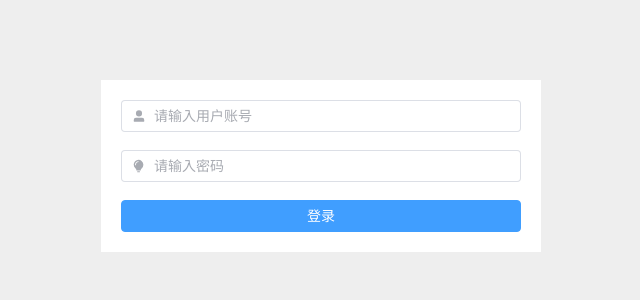
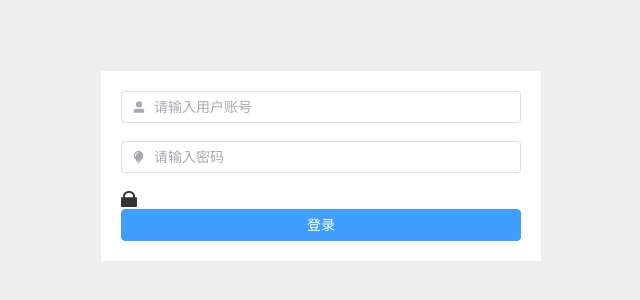
Before and after one commit to xiaduanjian/vue3TsTemplate, a Vue app: page /login in a window 1280 px wide. Shown: the part 234-534 px from the top of the page, without its empty margins (319-959 px from the left). Built offline with nearby package versions, Linux system fonts and the light colour scheme.

Commit message:
引入SVG icon

```diff
--- a/components.d.ts
+++ b/components.d.ts
@@ -12,6 +12,7 @@ declare module '@vue/runtime-core' {
     ElInput: typeof import('element-plus/es')['ElInput']
     RouterLink: typeof import('vue-router')['RouterLink']
     RouterView: typeof import('vue-router')['RouterView']
+    SvgIcon: typeof import('./src/components/SvgIcon/index.vue')['default']
   }
 }
 
--- a/package.json
+++ b/package.json
@@ -20,6 +20,7 @@
   },
   "dependencies": {
     "@element-plus/icons-vue": "^1.1.4",
+    "@vueuse/core": "^8.3.1",
     "axios": "^0.27.2",
     "element-plus": "^2.1.11",
     "js-cookie": "^3.0.1",
@@ -52,6 +53,7 @@
     "unplugin-auto-import": "^0.7.1",
     "unplugin-vue-components": "^0.19.3",
     "vite": "^2.9.5",
+    "vite-plugin-svg-icons": "^2.0.1",
     "vue-tsc": "^0.34.7"
   }
 }
--- /dev/null
+++ b/src/components/SvgIcon/index.vue
@@ -0,0 +1,57 @@
+<!--
+ * @Author: xia.duanjian
+ * @Date: 2022-05-02 15:24:47
+ * @LastEditors: xia.duanjian
+ * @LastEditTime: 2022-05-02 15:47:23
+ * @Description: 注册自定义图标
+-->
+<template>
+  <svg :class="svgClass" aria-hidden="true">
+    <use :xlink:href="iconName" :fill="color" />
+  </svg>
+</template>
+
+<script setup lang="ts">
+import { computed } from 'vue';
+const props = defineProps({
+  iconClass: {
+    type: String,
+    required: true
+  },
+  className: {
+    type: String,
+    default: ''
+  },
+  color: {
+    type: String,
+    default: '#333'
+  }
+});
+const iconName = computed(() => {
+  return `#icon-${props.iconClass}`;
+});
+const svgClass = computed(() => {
+  if (props.className) {
+    return `svg-icon ${props.className}`;
+  }
+  return 'svg-icon';
+});
+</script>
+
+<style scope lang="scss">
+.sub-el-icon,
+.nav-icon {
+  display: inline-block;
+  font-size: 15px;
+  margin-right: 12px;
+  position: relative;
+}
+
+.svg-icon {
+  width: 1em;
+  height: 1em;
+  position: relative;
+  fill: currentColor;
+  vertical-align: -2px;
+}
+</style>
--- /dev/null
+++ b/src/components/SvgIcon/svgicon.ts
@@ -0,0 +1,16 @@
+/*
+ * @Author: xia.duanjian
+ * @Date: 2022-05-02 15:15:43
+ * @LastEditors: xia.duanjian
+ * @LastEditTime: 2022-05-02 15:24:08
+ * @Description: 注册所有 @element-plus/icons-vue 图标
+ */
+import * as ElementPlusIconsVue from '@element-plus/icons-vue';
+import { App } from 'vue';
+export default {
+  install: (app: App<Element>) => {
+    for (const [key, component] of Object.entries(ElementPlusIconsVue)) {
+      app.component(key, component);
+    }
+  }
+};
--- a/src/main.ts
+++ b/src/main.ts
@@ -2,18 +2,19 @@
  * @Author: xia.duanjian
  * @Date: 2022-04-30 14:05:11
  * @LastEditors: xia.duanjian
- * @LastEditTime: 2022-05-01 17:08:48
+ * @LastEditTime: 2022-05-02 15:33:12
  * @Description: file content
  */
 import { createApp } from 'vue';
 import App from './App.vue';
 import { initRouter } from './router';
-import * as ElementPlusIconsVue from '@element-plus/icons-vue';
 const app = createApp(App);
 // 初始化路由
 initRouter(app);
 // 注册所有图标
-for (const [key, component] of Object.entries(ElementPlusIconsVue)) {
-  app.component(key, component);
-}
+import 'virtual:svg-icons-register';
+import SvgIcon from '@/components/SvgIcon/index.vue';
+import elementIcons from '@/components/SvgIcon/svgicon';
+app.component('SvgIcon', SvgIcon);
+app.use(elementIcons);
 app.mount('#app');
--- a/src/views/login/index.vue
+++ b/src/views/login/index.vue
@@ -2,7 +2,7 @@
  * @Author: xia.duanjian
  * @Date: 2022-04-30 15:35:55
  * @LastEditors: xia.duanjian
- * @LastEditTime: 2022-05-02 00:01:18
+ * @LastEditTime: 2022-05-02 15:54:24
  * @Description: file content
 -->
 <template>
@@ -33,6 +33,7 @@
         </el-input>
       </el-form-item>
       <div class="login-btn">
+        <svg-icon icon-class="lock" class="loack-icon"></svg-icon>
         <el-button type="primary" @click="submitForm()">登录</el-button>
       </div>
     </el-form>
--- a/tsconfig.node.json
+++ b/tsconfig.node.json
@@ -2,7 +2,8 @@
   "compilerOptions": {
     "composite": true,
     "module": "esnext",
-    "moduleResolution": "node"
+    "moduleResolution": "node",
+    "allowSyntheticDefaultImports": true
   },
   "include": ["vite.config.ts"]
 }
--- a/vite.config.ts
+++ b/vite.config.ts
@@ -2,15 +2,16 @@
  * @Author: xia.duanjian
  * @Date: 2022-04-30 14:05:11
  * @LastEditors: xia.duanjian
- * @LastEditTime: 2022-05-01 23:06:44
+ * @LastEditTime: 2022-05-02 16:00:26
  * @Description: file content
  */
 import { defineConfig } from 'vite';
 import vue from '@vitejs/plugin-vue';
-import { resolve } from 'path';
+import path, { resolve } from 'path';
 import AutoImport from 'unplugin-auto-import/vite';
 import Components from 'unplugin-vue-components/vite';
 import { ElementPlusResolver } from 'unplugin-vue-components/resolvers';
+import { createSvgIconsPlugin } from 'vite-plugin-svg-icons';
 const pathResolve = (dir: string) => {
   return resolve(__dirname, '.', dir);
 };
@@ -23,6 +24,12 @@ export default defineConfig({
     }),
     Components({
       resolvers: [ElementPlusResolver()]
+    }),
+    createSvgIconsPlugin({
+      // 指定需要缓存的图标文件夹
+      iconDirs: [path.resolve(process.cwd(), 'src/assets/icons/svg')],
+      // 指定symbolId格式
+      symbolId: 'icon-[dir]-[name]'
     })
   ],
   resolve: {
```
Also changed, not shown: src/assets/icons/svg/lock.svg (added), 1 other file (tests, documents, lock files or other folders).
